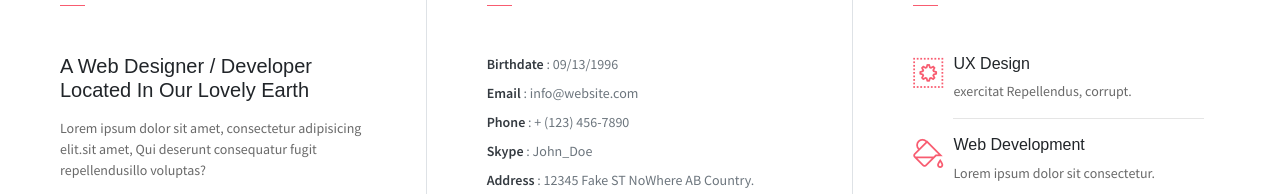
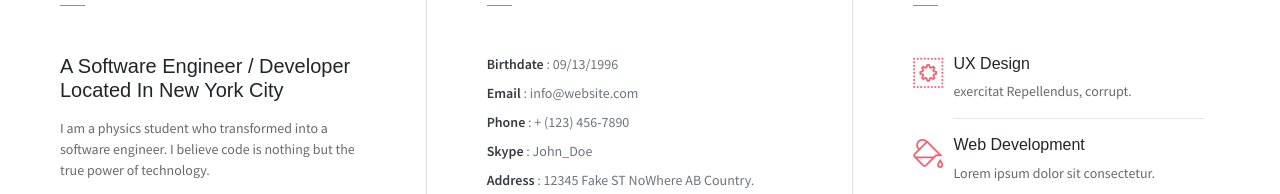
Before and after one commit to ronnydeng67/ronnydeng, a website: page public_html/index.html in a window 1280 px wide. Shown: the part 814-1008 px from the top of the page. Drawn offline with Linux system fonts and the light colour scheme; some packages are replaced by stand-ins of ours.

Commit message:
add some bio

```diff
--- a/package.json
+++ b/package.json
@@ -1,5 +1,5 @@
 {
-  "name": "John_Doe",
+  "name": "Ronny_deng",
   "version": "1.5.0",
   "description": "An elegant responsive bootstrap 4.x theme.",
   "main": "gulpfile.js",
--- a/public_html/index.html
+++ b/public_html/index.html
@@ -73,8 +73,8 @@
             <div class="col-lg-4 about-card">
                 <h3 class="font-weight-light">Who am I ?</h3>
                 <span class="line mb-5"></span>
-                <h5 class="mb-3">A Web Designer / Developer Located In Our Lovely Earth</h5>
-                <p class="mt-20">Lorem ipsum dolor sit amet, consectetur adipisicing elit.sit amet, Qui deserunt consequatur fugit repellendusillo voluptas?</p>
+                <h5 class="mb-3">A Software Engineer / Developer Located In New York City</h5>
+                <p class="mt-20">I am a physics student who transformed into a software engineer. I believe code is nothing but the true power of technology. </p>
                 <button class="btn btn-outline-danger"><i class="icon-down-circled2 "></i>Download My CV</button>
             </div>
             <div class="col-lg-4 about-card">
```
Also changed, not shown: 1 other file.
